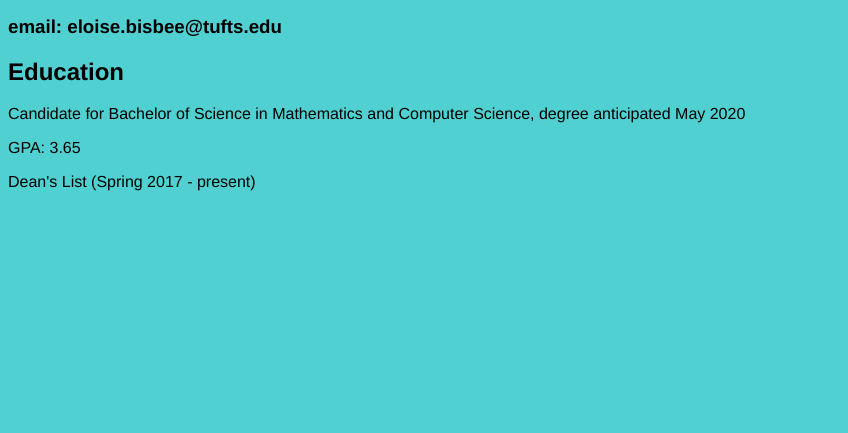
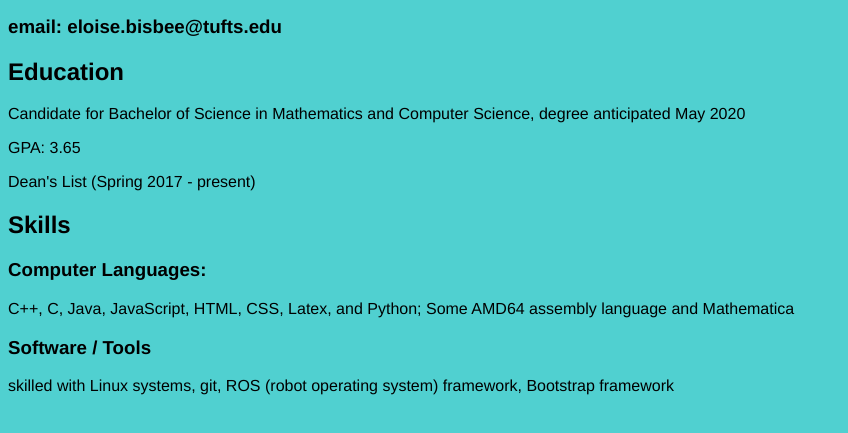
Before and after one commit to EllaBisbee/EllaBisbee.github.io, a plain HTML site: page resume.html in a window 1280 px wide. Shown: the part 105-538 px from the top of the page, without its empty margins (0-848 px from the left). Drawn offline with Linux system fonts and the light colour scheme.

Commit message:
added skills section to resume

```diff
--- a/resume.html
+++ b/resume.html
@@ -20,6 +20,14 @@ Comp20 Assignment 1 index for personal website-->
 	<p>Candidate for Bachelor of Science in Mathematics and Computer Science, degree anticipated May 2020 </p>
 	<p>GPA: 3.65</p>
 	<p>Dean's List (Spring 2017 - present)</p>
+
+</div>
+<div>
+	<h2>Skills</h2>
+	<h3>Computer Languages:</h3>
+	<p>C++, C, Java, JavaScript, HTML, CSS, Latex, and Python; Some AMD64 assembly language and Mathematica </p>
+	<h3>Software / Tools</h3>
+	<p>skilled with Linux systems, git, ROS (robot operating system) framework, Bootstrap framework</p>
 </div>
 </body>
 
```
